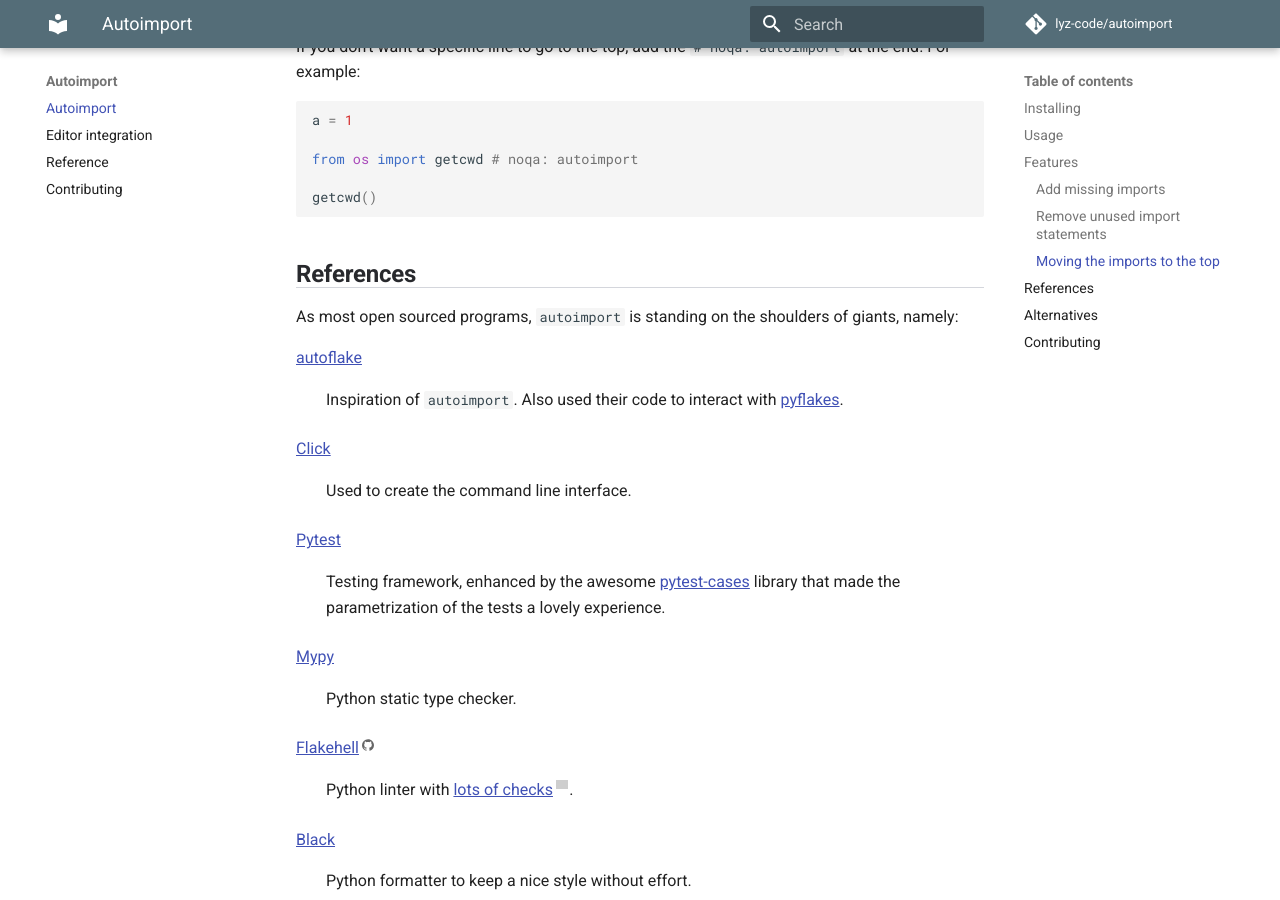
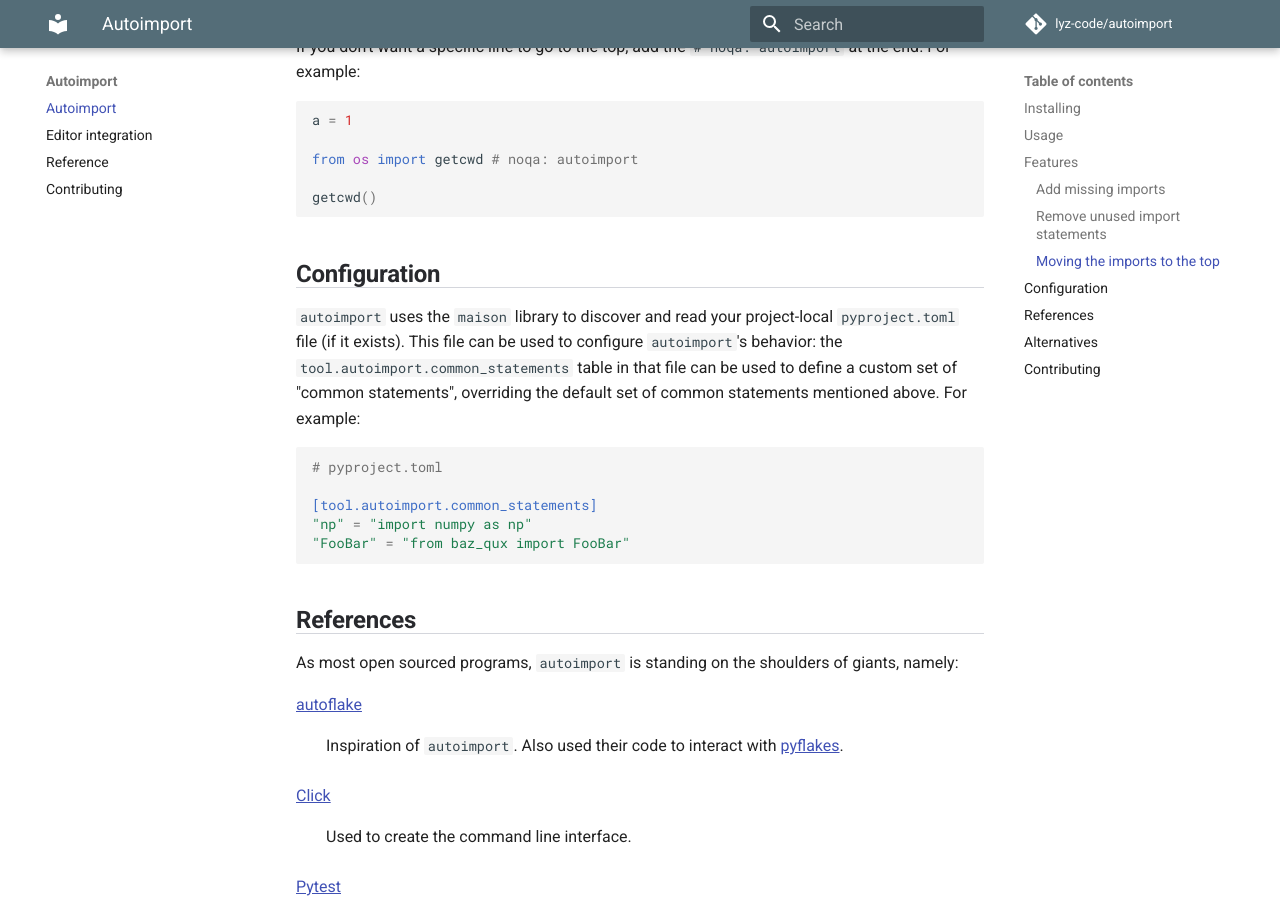
Before and after one commit to lyz-code/autoimport, an MkDocs documentation site: the page built from docs/index.md, in a window 1280 px wide and 900 px high, scrolled down 2732 px. Built offline with MkDocs 1.6.1 and Material for MkDocs 9.7.7, drawn with Linux system fonts in a browser that asks for light colours; comment, search, counter and statistics services are not loaded; grey boxes are pictures that could not be loaded.

Commit message:
document pyproject.toml tool.autoimport table

````diff
--- a/docs/index.md
+++ b/docs/index.md
@@ -140,6 +140,23 @@
 getcwd()
 ```
 
+
+# Configuration
+
+`autoimport` uses the `maison` library to discover and read your project-local
+`pyproject.toml` file (if it exists). This file can be used to configure
+`autoimport`'s behavior: the `tool.autoimport.common_statements` table in that
+file can be used to define a custom set of "common statements", overriding the
+default set of common statements mentioned above. For example:
+
+```toml
+# pyproject.toml
+
+[tool.autoimport.common_statements]
+"np" = "import numpy as np"
+"FooBar" = "from baz_qux import FooBar"
+```
+
 # References
 
 As most open sourced programs, `autoimport` is standing on the shoulders of
````
